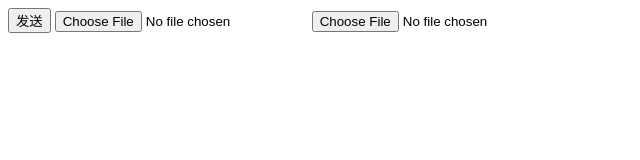
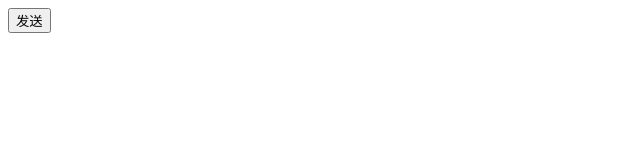
Before and after one commit to awayel/Rain-for-Deno, a plain HTML site: page static/index.html in a window 1280 px wide. Shown: the whole page, without its empty margins (0-640 px from the left). Drawn offline with Linux system fonts and the light colour scheme.

Commit message:
代码整理

```diff
--- a/static/index.html
+++ b/static/index.html
@@ -15,7 +15,6 @@
 
 <body>
     <button id="btn">发送</button>
-    <input type="file" id="fileInput">
     <script src="js/main.js"></script>
 </body>
 
--- a/static/js/main.js
+++ b/static/js/main.js
@@ -1,19 +1,14 @@
-const input = document.createElement('input');
-input.type="file";
-document.body.appendChild(input);
-
 btn.onclick = () => {
     const formData = new FormData();
     formData.append("userName", "kingKKKKK");
     formData.append("upwd", "123456798");
     formData.append("age", "18");
-    formData.append("file", input.files[0])
     fetch("http://localhost:8000/api/post", {
         method: "POST",
         body: formData,
         // body: JSON.stringify({
         //     userName: "123456",
-        //     name: "张三"
+        //     name: "keqing"
         // }),
         // headers: {
         //     "content-type": "application/json"
```
